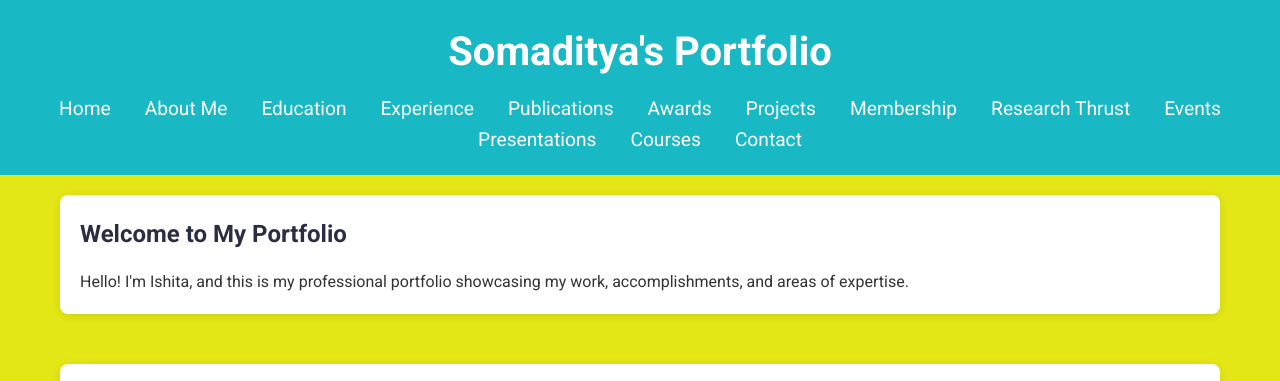
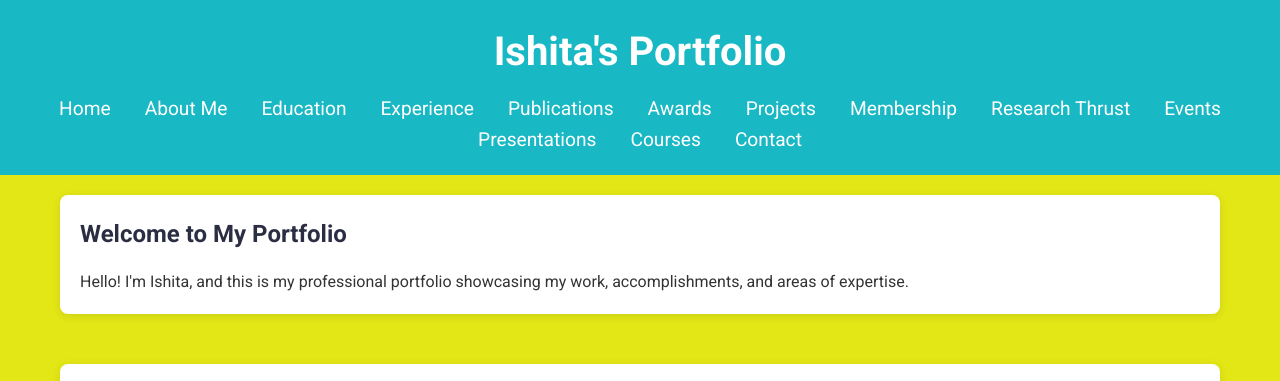
Before and after one commit to Ishitadas1211/Ishita_portfolio, a plain HTML site: page index.html in a window 1280 px wide. Shown: the top 381 px of the page. Drawn offline with Linux system fonts and the light colour scheme.

Commit message:
Update index.html

```diff
--- a/index.html
+++ b/index.html
@@ -117,7 +117,7 @@
 <body>
 
 <header>
-    <h1>Somaditya's Portfolio</h1>
+    <h1>Ishita's Portfolio</h1>
     <nav>
         <a href="#home">Home</a>
         <a href="#about-me">About Me</a>
```
